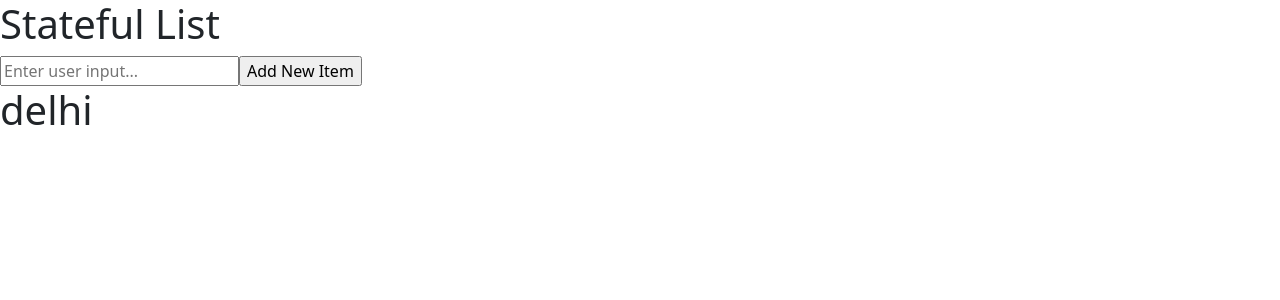
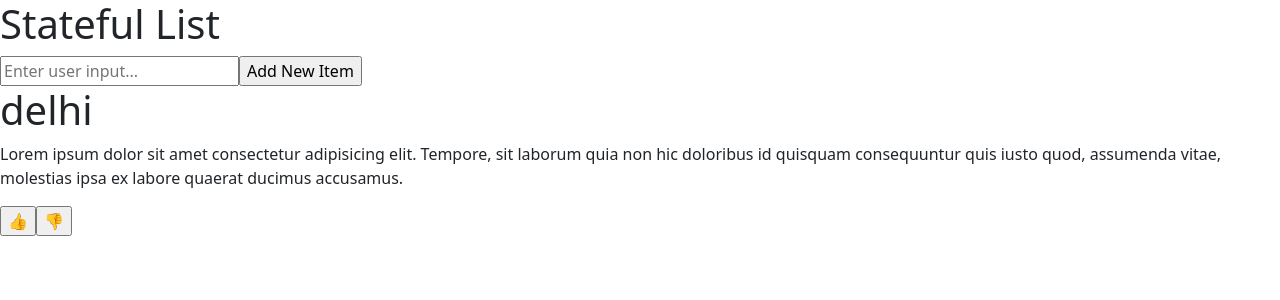
Before and after one commit to rohitsaste45/Bank_Front, a React (Create React App) app: page / in a window 1280 px wide. Shown: the top 300 px of the page. Built offline with nearby package versions, Linux system fonts and the light colour scheme.

Commit message:
complex jsx in map function.

```diff
--- a/src/App.js
+++ b/src/App.js
@@ -35,7 +35,19 @@
       <input type="button" value="Add New Item" onClick={addItemAction} />
 
       {list.map((item) => (
-        <h1>{item}</h1>
+        <div>
+          <h1>{item}</h1>
+          <p>
+            Lorem ipsum dolor sit amet consectetur adipisicing elit. Tempore,
+            sit laborum quia non hic doloribus id quisquam consequuntur quis
+            iusto quod, assumenda vitae, molestias ipsa ex labore quaerat
+            ducimus accusamus.
+          </p>
+          <div>
+            <input type="button" value="&#128077;" />
+            <input type="button" value="&#128078;" />
+          </div>
+        </div>
       ))}
     </>
   );
```
